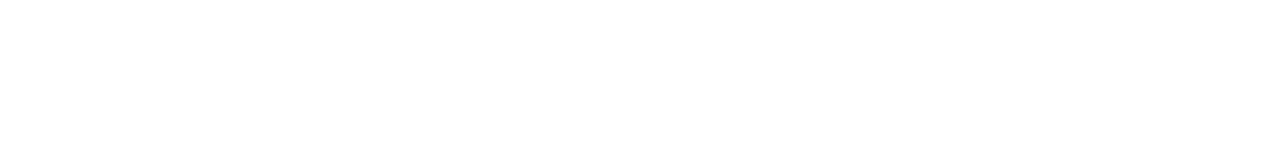
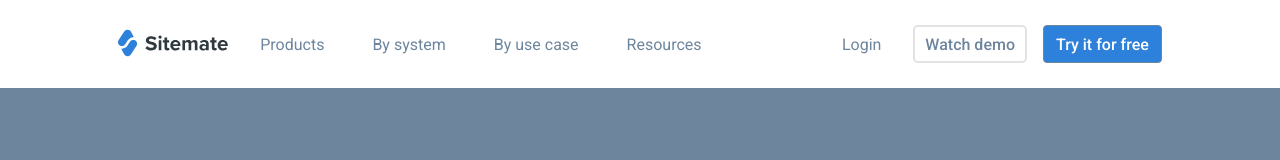
Before and after one commit to nekelpatrick/sitemate_lp_clone_js_vanilla, a website built with Vite: page index.html in a window 1280 px wide. Built offline with nearby package versions, Linux system fonts and the light colour scheme.

Commit message:
:sparkles: add navbar component

```diff
--- /dev/null
+++ b/components/Navbar/index.css
@@ -0,0 +1,73 @@
+.navbar {
+  position: fixed;
+  top: 0;
+  left: 0;
+  height: 5.5rem;
+  width: 100%;
+  display: flex;
+  align-items: center;
+  background-color: var(--color-white);
+  z-index: 2;
+  color: var(--color-gray-600);
+}
+
+.navbar-wrapper {
+  display: flex;
+  justify-content: space-around;
+}
+
+.navbar-links {
+  display: flex;
+  gap: 1rem;
+  list-style: none;
+}
+
+.logo {
+  width: 110px;
+  margin-bottom: 2px;
+}
+.bt-demo {
+  border: 2px solid #e0e2e4;
+
+  padding: 9px 10px !important;
+  background: #fff;
+  border-radius: 5px;
+  font-weight: 500;
+}
+
+.bt-try {
+  background-color: var(--color-primary);
+  color: var(--color-white);
+  border: 0.063rem solid var(--color-gray-600);
+
+  padding: 10px 12px !important;
+  font-weight: 500;
+}
+
+.bt-demo:hover {
+  background-color: var(--color-gray-600);
+  color: var(--color-gray-100);
+}
+
+.bt-try:hover {
+  background-color: var(--color-gray-600);
+  color: var(--color-gray-100);
+}
+
+@media (max-width: 991px) {
+  .navbar-links {
+    position: fixed;
+    bottom: 0;
+    width: 100vw;
+    left: 0;
+    height: auto;
+    padding: 1rem;
+    overflow-x: auto;
+    background-color: var(--color-white);
+    border-top: 0.063rem solid var(--color-gray-5);
+  }
+
+  .navbar-links li:last-child {
+    order: -1;
+  }
+}
--- /dev/null
+++ b/components/Navbar/index.js
@@ -0,0 +1,42 @@
+import "./index.css";
+
+export const Navbar = () => {
+  return `
+  <nav class="navbar">
+  <div class="container">
+     <div class="navbar-wrapper">
+     <ul class="navbar-links">
+     <img src="../../assets/img/sitemate1.svg" alt="" class="logo"/>
+        <li>
+          <a href="" class="bt">Products</a>
+        </li>
+        <li>
+          <a href="" class="bt">By system</a>
+        </li>
+        <li>
+          <a href="" class="bt">By use case</a>
+        </li>
+        <li>
+          <a href="" class="bt">Resources</a>
+        </li>
+        </ul>
+
+        <ul class="navbar-links">
+
+        <li>
+          <a href="" class="bt">Login</a>
+        </li>
+        <li>
+        <a href="" class="bt bt-demo">Watch demo</a>
+        </li>
+        <li>
+        <a href="" class="bt bt-try">Try it for free</a>
+        </li>
+
+      </ul>
+    </div>
+  </div>
+</nav>
+
+    `;
+};
--- a/main.js
+++ b/main.js
@@ -1,10 +1,13 @@
 import "./styles/global.css";
+import "./styles/buttons.css";
 
-// import { home } from "./components/Navbar";
+import { Home } from "./pages/Home";
+import { Navbar } from "./components/Navbar";
 
 document.querySelector("#app").insertAdjacentHTML(
   "beforeend",
   `
-
+  ${Navbar()}
+  ${Home()}
   `
 );
--- a/pages/Home/index.js
+++ b/pages/Home/index.js
@@ -0,0 +1,10 @@
+import "./index.css";
+
+export const Home = () => {
+  return `
+ <main>
+  <h1>Content</h1>
+</main>
+
+  `;
+};
--- a/style.css
+++ /dev/null
@@ -1,97 +0,0 @@
-:root {
-  font-family: Inter, Avenir, Helvetica, Arial, sans-serif;
-  font-size: 16px;
-  line-height: 24px;
-  font-weight: 400;
-
-  color-scheme: light dark;
-  color: rgba(255, 255, 255, 0.87);
-  background-color: #242424;
-
-  font-synthesis: none;
-  text-rendering: optimizeLegibility;
-  -webkit-font-smoothing: antialiased;
-  -moz-osx-font-smoothing: grayscale;
-  -webkit-text-size-adjust: 100%;
-}
-
-a {
-  font-weight: 500;
-  color: #646cff;
-  text-decoration: inherit;
-}
-a:hover {
-  color: #535bf2;
-}
-
-body {
-  margin: 0;
-  display: flex;
-  place-items: center;
-  min-width: 320px;
-  min-height: 100vh;
-}
-
-h1 {
-  font-size: 3.2em;
-  line-height: 1.1;
-}
-
-#app {
-  max-width: 1280px;
-  margin: 0 auto;
-  padding: 2rem;
-  text-align: center;
-}
-
-.logo {
-  height: 6em;
-  padding: 1.5em;
-  will-change: filter;
-}
-.logo:hover {
-  filter: drop-shadow(0 0 2em #646cffaa);
-}
-.logo.vanilla:hover {
-  filter: drop-shadow(0 0 2em #f7df1eaa);
-}
-
-.card {
-  padding: 2em;
-}
-
-.read-the-docs {
-  color: #888;
-}
-
-button {
-  border-radius: 8px;
-  border: 1px solid transparent;
-  padding: 0.6em 1.2em;
-  font-size: 1em;
-  font-weight: 500;
-  font-family: inherit;
-  background-color: #1a1a1a;
-  cursor: pointer;
-  transition: border-color 0.25s;
-}
-button:hover {
-  border-color: #646cff;
-}
-button:focus,
-button:focus-visible {
-  outline: 4px auto -webkit-focus-ring-color;
-}
-
-@media (prefers-color-scheme: light) {
-  :root {
-    color: #213547;
-    background-color: #ffffff;
-  }
-  a:hover {
-    color: #747bff;
-  }
-  button {
-    background-color: #f9f9f9;
-  }
-}
--- /dev/null
+++ b/styles/buttons.css
@@ -0,0 +1,23 @@
+.bt {
+  background-color: transparent;
+  border-radius: 0.25rem;
+  height: 2.375rem;
+  padding: 0 1rem;
+  color: var(--color-gray-600);
+  font-size: var(--font-3);
+  text-decoration: none;
+  display: flex;
+  align-items: center;
+  justify-content: center;
+  font-family: var(--font-family-1);
+  font-weight: 400;
+  cursor: pointer;
+}
+
+.bt:hover {
+}
+
+.bt:focus {
+  background-color: var(--color-gray-100);
+  color: var(--color-white);
+}
--- a/styles/global.css
+++ b/styles/global.css
@@ -1,4 +1,12 @@
-@import url("https://fonts.googleapis.com/css2?family=Roboto&display=swap");
+@import url("https://fonts.googleapis.com/css2?family=Roboto:wght@400;500;700&display=swap");
+
+* {
+  margin: 0;
+  padding: 0;
+  box-sizing: border-box;
+  scroll-behavior: smooth;
+  font-family: "Roboto", sans-serif;
+}
 
 :root {
   --color-primary: #2e81da;
@@ -9,8 +17,32 @@
   --color-gray-300: #dee3ed;
   --color-gray-400: #c2c9d6;
   --color-gray-500: #8f96a3;
-  --color-gray-600: #5e636e;
+  --color-gray-600: #6e859e;
   --color-gray-700: #2f3237;
   --color-gray-800: #1d1e20;
   --color-gray-900: #111213;
 }
+
+body {
+  background-color: var(--color-gray-600);
+}
+
+.container {
+  max-width: 100%;
+  width: 90%;
+  margin: 0 auto;
+}
+
+#app {
+  overflow-x: hidden;
+}
+
+@media (max-width: 991px) {
+  .container {
+    margin: 0 1rem;
+  }
+}
+
+img {
+  max-width: 100%;
+}
```
